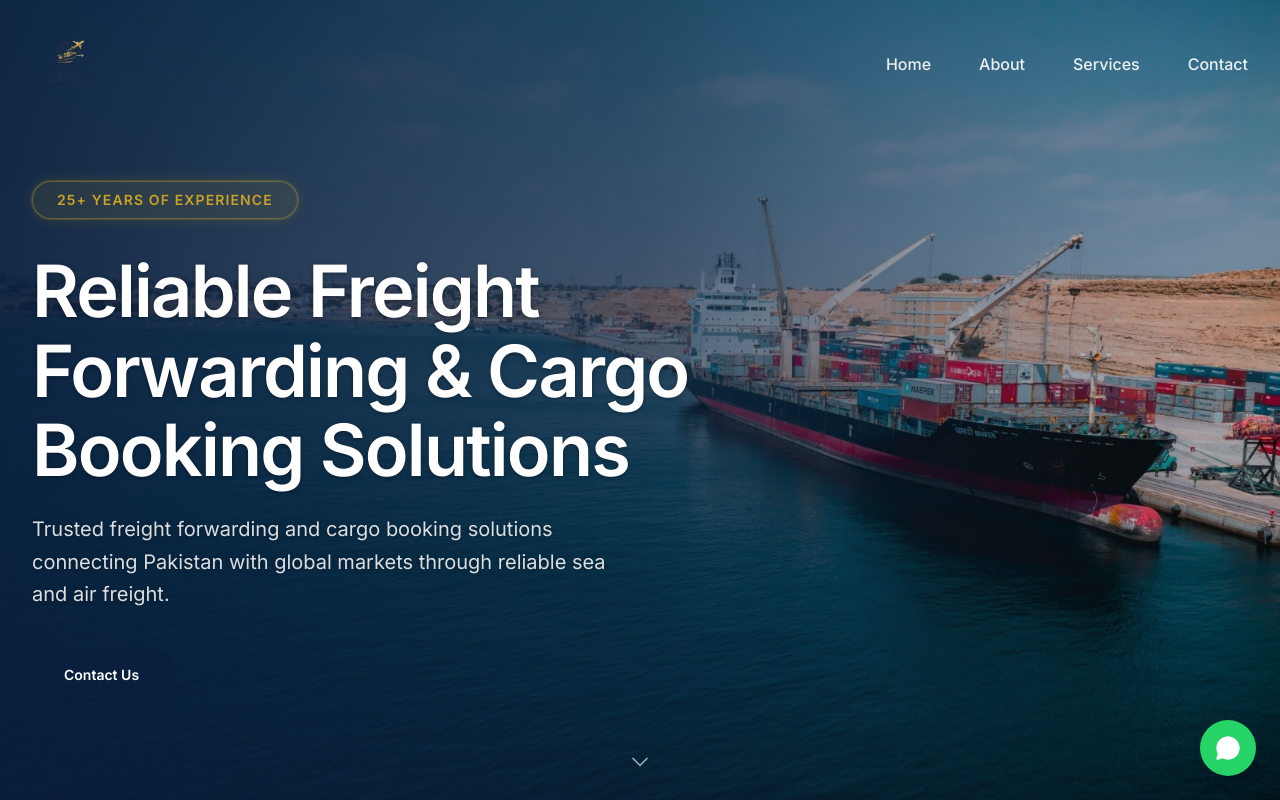
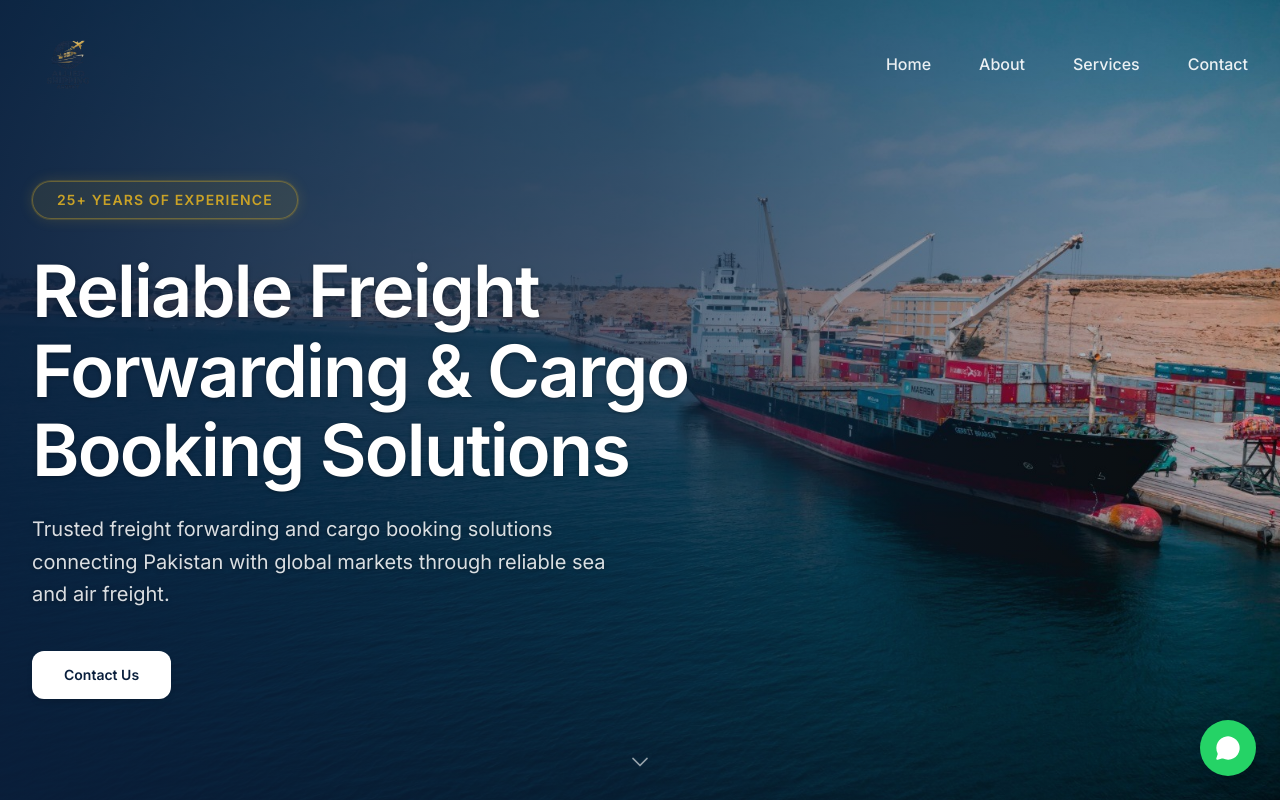
Before and after one commit to Mairaarshad19/allied-shipping-website, a Next.js app: page / in a window 1280 px wide. Shown: the top 800 px of the page. Built offline with nearby package versions, Linux system fonts and the light colour scheme.

Commit message:
style(navbar): refine contact button color and hover states

```diff
--- a/components/Hero.tsx
+++ b/components/Hero.tsx
@@ -68,7 +68,7 @@ export default function Hero() {
               <button
                 type="button"
                 onClick={scrollToCTA}
-                className="inline-flex items-center gap-2.5 rounded-xl bg-navy-primary px-6 sm:px-8 py-3 sm:py-3.5 text-sm font-semibold text-white shadow-sm transition-all duration-200 hover:bg-[#0D2A4F] hover:shadow-md"
+                className="inline-flex items-center gap-2.5 rounded-xl bg-white px-6 sm:px-8 py-3 sm:py-3.5 text-sm font-semibold text-navy-primary shadow-md transition-all duration-200 hover:bg-navy-primary hover:text-white hover:shadow-lg"
               >
                 Contact Us
               </button>
```
